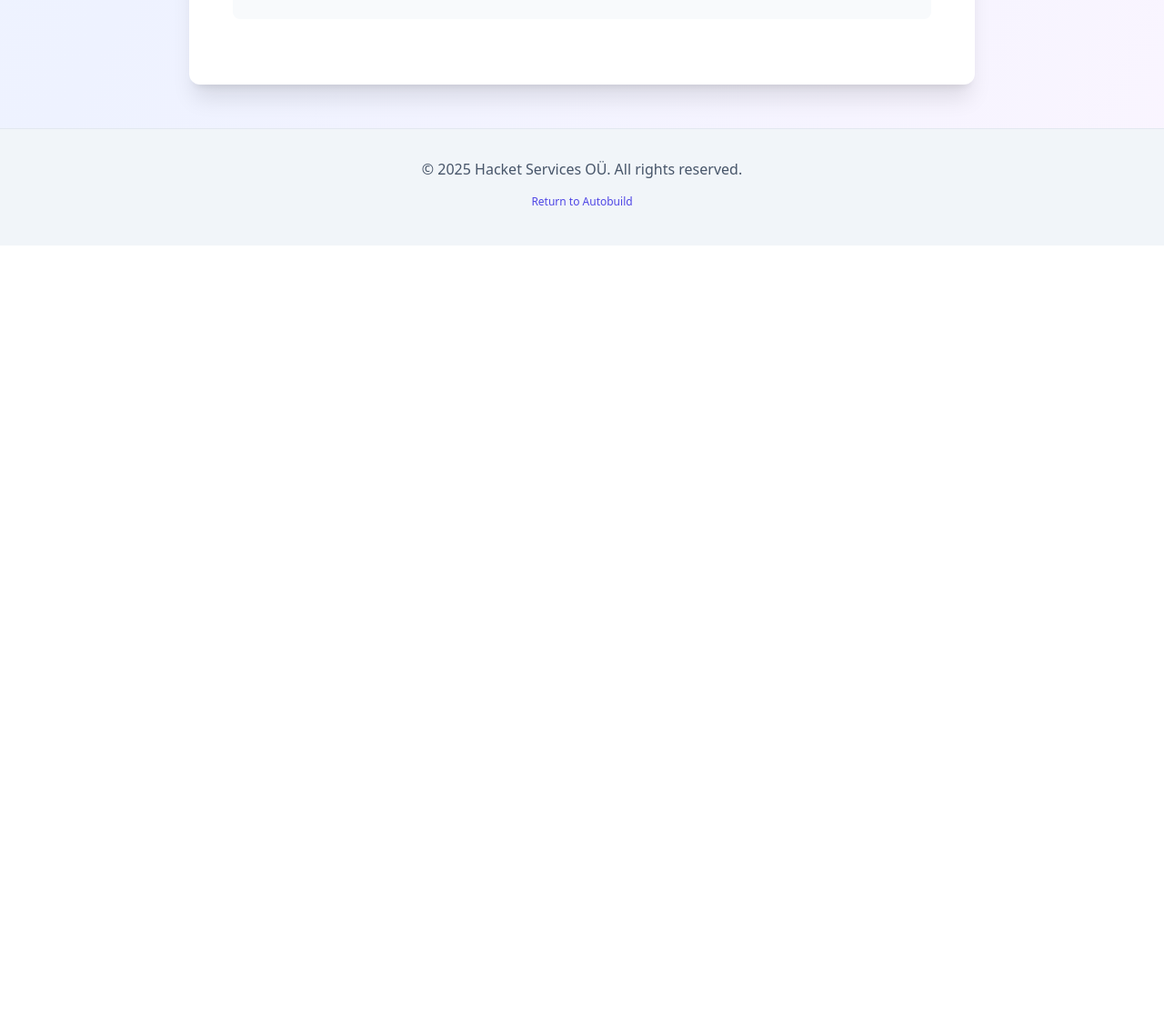
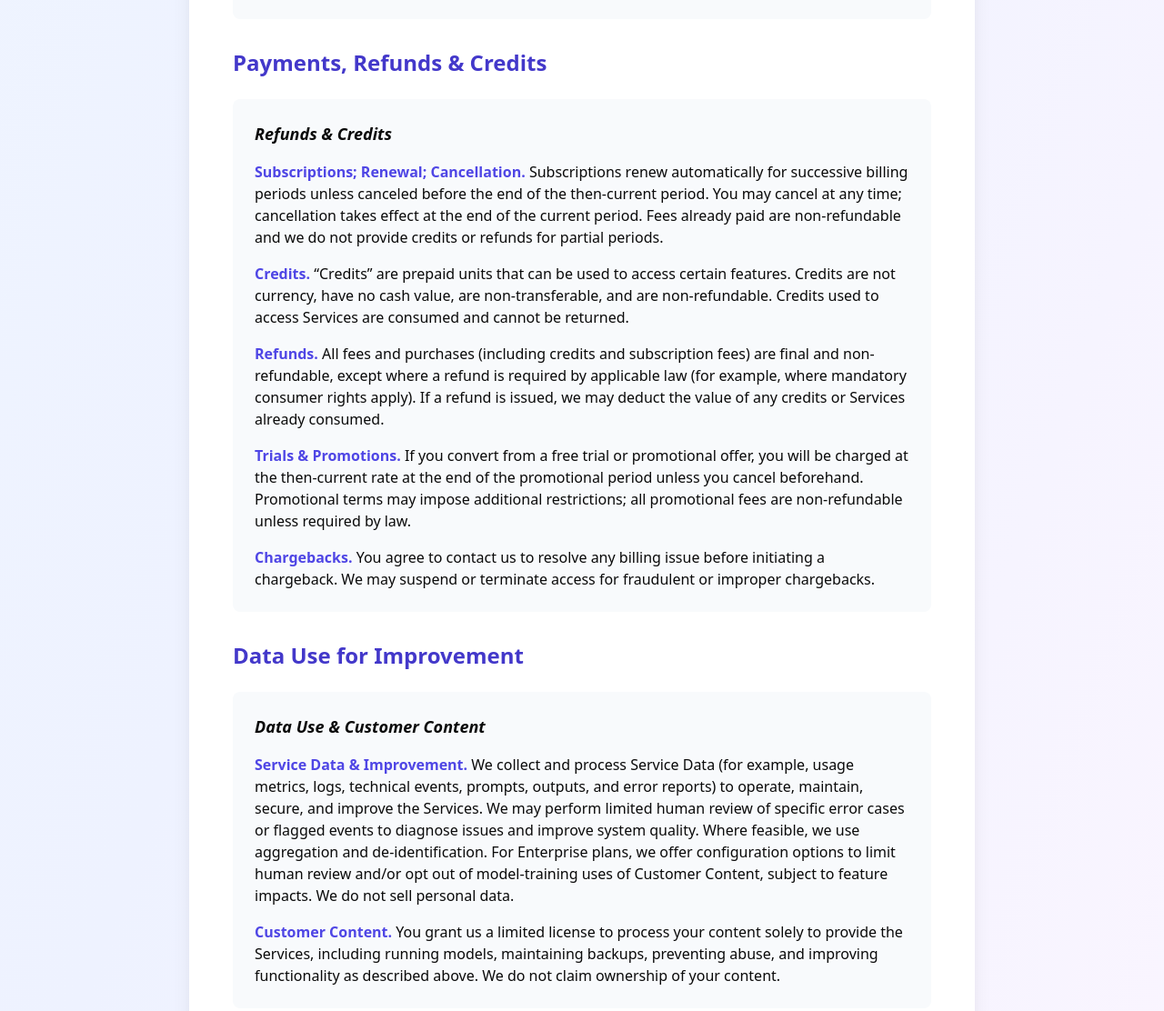
Before and after one commit to autobuilddev/autobuild-landing-page, a Gatsby site: page /terms-of-service in a window 1280 px wide. Shown: the part 2266-3378 px from the top of the page at 91% size. Before the commit the page ends 2536 px from the top, so only its background shows below. Built offline with nearby package versions, Linux system fonts and the light colour scheme; Gatsby itself is replaced by a stand-in of ours.

Commit message:
add refunds to tos

```diff
--- a/src/pages/terms-of-service.tsx
+++ b/src/pages/terms-of-service.tsx
@@ -282,6 +282,109 @@ const TermsOfService = () => {
                 </div>
               </div>
             </div>
+
+            <h2 className="text-2xl font-bold mt-8 mb-6 text-indigo-700 dark:text-indigo-300">
+              Payments, Refunds & Credits
+            </h2>
+
+            <div className="bg-slate-50 dark:bg-slate-800 rounded-lg p-6 mb-6">
+              <h3 className="text-lg font-semibold mb-4 italic">
+                Refunds & Credits
+              </h3>
+
+              <div className="space-y-4">
+                <div>
+                  <strong className="text-indigo-600 dark:text-indigo-400">
+                    Subscriptions; Renewal; Cancellation.
+                  </strong>{' '}
+                  Subscriptions renew automatically for successive billing
+                  periods unless canceled before the end of the then-current
+                  period. You may cancel at any time; cancellation takes effect
+                  at the end of the current period. Fees already paid are
+                  non-refundable and we do not provide credits or refunds for
+                  partial periods.
+                </div>
+
+                <div>
+                  <strong className="text-indigo-600 dark:text-indigo-400">
+                    Credits.
+                  </strong>{' '}
+                  “Credits” are prepaid units that can be used to access certain
+                  features. Credits are not currency, have no cash value, are
+                  non-transferable, and are non-refundable. Credits used to
+                  access Services are consumed and cannot be returned.
+                </div>
+
+                <div>
+                  <strong className="text-indigo-600 dark:text-indigo-400">
+                    Refunds.
+                  </strong>{' '}
+                  All fees and purchases (including credits and subscription
+                  fees) are final and non-refundable, except where a refund is
+                  required by applicable law (for example, where mandatory
+                  consumer rights apply). If a refund is issued, we may deduct
+                  the value of any credits or Services already consumed.
+                </div>
+
+                <div>
+                  <strong className="text-indigo-600 dark:text-indigo-400">
+                    Trials & Promotions.
+                  </strong>{' '}
+                  If you convert from a free trial or promotional offer, you
+                  will be charged at the then-current rate at the end of the
+                  promotional period unless you cancel beforehand. Promotional
+                  terms may impose additional restrictions; all promotional fees
+                  are non-refundable unless required by law.
+                </div>
+
+                <div>
+                  <strong className="text-indigo-600 dark:text-indigo-400">
+                    Chargebacks.
+                  </strong>{' '}
+                  You agree to contact us to resolve any billing issue before
+                  initiating a chargeback. We may suspend or terminate access
+                  for fraudulent or improper chargebacks.
+                </div>
+              </div>
+            </div>
+
+            <h2 className="text-2xl font-bold mt-8 mb-6 text-indigo-700 dark:text-indigo-300">
+              Data Use for Improvement
+            </h2>
+
+            <div className="bg-slate-50 dark:bg-slate-800 rounded-lg p-6 mb-6">
+              <h3 className="text-lg font-semibold mb-4 italic">
+                Data Use & Customer Content
+              </h3>
+
+              <div className="space-y-4">
+                <div>
+                  <strong className="text-indigo-600 dark:text-indigo-400">
+                    Service Data & Improvement.
+                  </strong>{' '}
+                  We collect and process Service Data (for example, usage
+                  metrics, logs, technical events, prompts, outputs, and error
+                  reports) to operate, maintain, secure, and improve the
+                  Services. We may perform limited human review of specific
+                  error cases or flagged events to diagnose issues and improve
+                  system quality. Where feasible, we use aggregation and
+                  de-identification. For Enterprise plans, we offer
+                  configuration options to limit human review and/or opt out of
+                  model-training uses of Customer Content, subject to feature
+                  impacts. We do not sell personal data.
+                </div>
+
+                <div>
+                  <strong className="text-indigo-600 dark:text-indigo-400">
+                    Customer Content.
+                  </strong>{' '}
+                  You grant us a limited license to process your content solely
+                  to provide the Services, including running models, maintaining
+                  backups, preventing abuse, and improving functionality as
+                  described above. We do not claim ownership of your content.
+                </div>
+              </div>
+            </div>
           </CardContent>
         </Card>
       </main>
```
